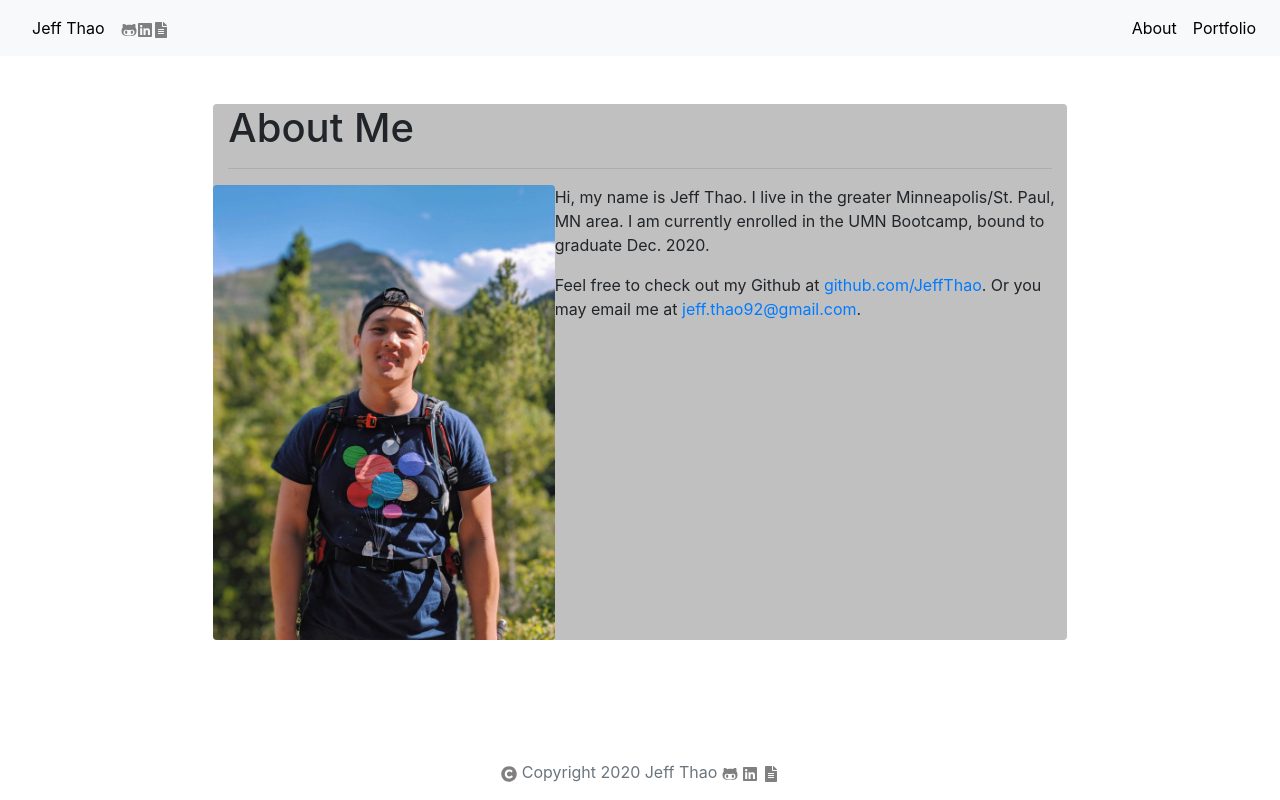
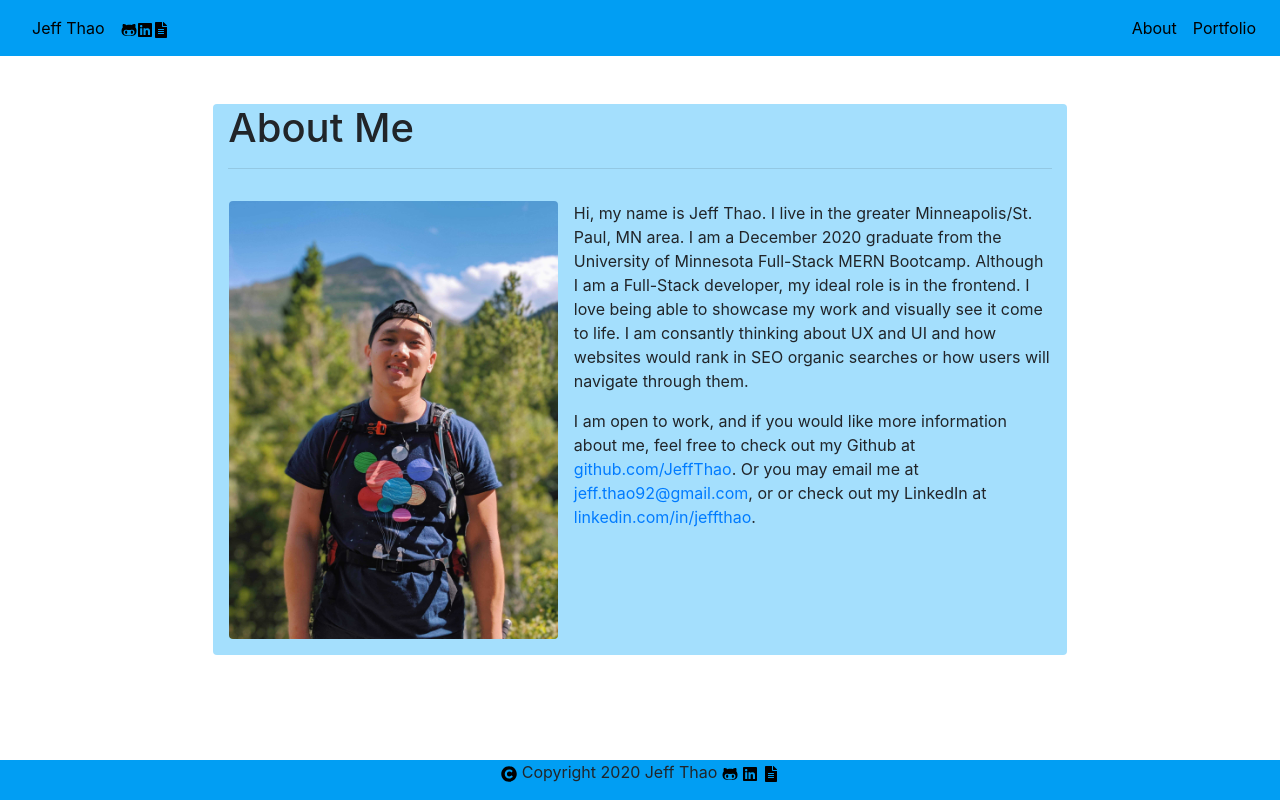
Before and after one commit to JeffThao/professional-portfolio, a React (Create React App) app: page / in a window 1280 px wide. Built offline with nearby package versions, Linux system fonts and the light colour scheme.

Commit message:
Updated about info, navbar, footer, and projects

```diff
--- a/src/components/About/index.js
+++ b/src/components/About/index.js
@@ -3,27 +3,35 @@ import userImg from "./jeff-thao.jpeg";
 
 function About() {
   return (
-    <div className="container rounded col-xs col-sm-8 my-5" style={{ backgroundColor: "silver" }}>
+    <div
+      className="container rounded col-xs col-sm-8 my-5"
+      style={{ backgroundColor: "#A4DFFD" }}
+    >
       <h1>About Me</h1>
       <hr />
       <div className="row">
-        <div className="col-s">
+        <div className="col-s m-3">
           <img
-            className="img rounded float-left img-fluid"
+            className="img rounded float-left img-fluid mr-3"
             src={userImg}
             alt="Jeff Thao"
             style={{ width: "40%" }}
           />
           <p>
             Hi, my name is Jeff Thao. I live in the greater Minneapolis/St.
-            Paul, MN area. I am currently enrolled in the UMN Bootcamp, bound to
-            graduate Dec. 2020.
+            Paul, MN area. I am a December 2020 graduate from the University of
+            Minnesota Full-Stack MERN Bootcamp. Although I am a Full-Stack
+            developer, my ideal role is in the frontend. I love being able to
+            showcase my work and visually see it come to life. I am consantly
+            thinking about UX and UI and how websites would rank in SEO organic
+            searches or how users will navigate through them.
           </p>
           <p>
-            Feel free to check out my Github at{" "}
-  <a href="www.https://github.com/JeffThao"> {" "}github.com/JeffThao</a>.
+            I am open to work, and if you would like more information about me,
+            feel free to check out my Github at{" "}
+            <a href="https://github.com/JeffThao" target="_blank">github.com/JeffThao</a>.
             Or you may email me at {""}
-            <a href="mailto:jeff.thao92@gmail.com">jeff.thao92@gmail.com</a>.
+            <a href="mailto:jeff.thao92@gmail.com">jeff.thao92@gmail.com</a>, or or check out my LinkedIn at{" "}<a class="about-contact" href="https://linkedin.com/in/jeffthao" target="_blank">linkedin.com/in/jeffthao</a>.
           </p>
         </div>
       </div>
--- a/src/components/Footer/index.js
+++ b/src/components/Footer/index.js
@@ -3,24 +3,24 @@ import { FaGithubAlt, FaLinkedin, FaFileAlt, FaCopyright } from 'react-icons/fa'
 
 function Footer() {
   return (
-    <div className="container-fluid fixed-bottom" style={{ backgroundColor: "white" }}>
+    <div className="container-fluid fixed-bottom" style={{ backgroundColor: "#019EF3" }}>
       <footer className="footer" >
-        <p className="text-center text-muted">
-          <FaCopyright style={{fill:'grey'}} />
+        <p className="text-center">
+          <FaCopyright style={{fill:'black'}} />
           {" "}
           Copyright 2020 Jeff Thao {" "}
           <a href="https://github.com/JeffThao" target="_blank" rel="noreferrer" title="Github">
-          <FaGithubAlt style={{fill:'grey'}}/>
+          <FaGithubAlt style={{fill:'black'}}/>
           </a>
           {" "}
           <a href="https://www.linkedin.com/in/jeffthao/" target="_blank" rel="noreferrer" title="Linkedin">
-          <FaLinkedin style={{fill:'grey'}} />
+          <FaLinkedin style={{fill:'black'}} />
           </a>
           {" "}
           <a
             href="https://docs.google.com/document/d/12tpNtMYP7WrWKGt5vjewkLY6fyWEhzJ_2RF5LybiFzs/edit?usp=sharing"
             target="_blank" rel="noreferrer" title="Resume">
-            <FaFileAlt style={{fill:'grey'}} />
+            <FaFileAlt style={{fill:'black'}} />
           </a>
         </p>
       </footer>
--- a/src/components/Navbar/index.js
+++ b/src/components/Navbar/index.js
@@ -7,19 +7,19 @@ function Nav() {
   const location = useLocation();
 
   return (
-    <nav className="navbar navbar-expand-lg navbar-light bg-light">
+    <nav className="navbar navbar-expand-lg " style={{backgroundColor: "#019EF3"}}>
       <Link to="/" className={location.pathname === "/" ? "nav-link " : "nav-link"} style={{color:'black'}}>
           Jeff Thao
         </Link>
     <a href="https://github.com/JeffThao" target="_blank" rel="noreferrer" title="Github">
-      <FaGithubAlt style={{fill:'grey'}}/>
+      <FaGithubAlt style={{fill:'black'}}/>
     </a>
     <a href="https://www.linkedin.com/in/jeffthao/" target="_blank" rel="noreferrer" title="Linkedin">
-      <FaLinkedin style={{fill:'grey'}} />
+      <FaLinkedin style={{fill:'black'}} />
     </a>
     <a href="https://docs.google.com/document/d/12tpNtMYP7WrWKGt5vjewkLY6fyWEhzJ_2RF5LybiFzs/edit?usp=sharing"
       target="_blank" rel="noreferrer" title="Resume">
-        <FaFileAlt style={{fill:'grey'}} />
+        <FaFileAlt style={{fill:'black'}} />
       </a>
     <button className="navbar-toggler" type="button" data-toggle="collapse" data-target="#navbarNavAltMarkup"
       aria-controls="navbarNavAltMarkup" aria-expanded="false" aria-label="Toggle navigation">
@@ -30,11 +30,9 @@ function Nav() {
       <Link to="/" className={location.pathname === "/" ? "nav-link " : "nav-link"} style={{color:'black'}}>
       About
         </Link>
-        {/* <a className="nav-link" href="/">About <span className="sr-only"></span></a> */}
         <Link to="/project" className={location.pathname === "/project" ? "nav-link " : "nav-link"} style={{color:'black'}}>
         Portfolio
         </Link>
-        {/* <a className="nav-link" href="/project">Portfolio</a> */}
       </div>
     </div>
   </nav>
--- a/src/components/Project/index.js
+++ b/src/components/Project/index.js
@@ -5,14 +5,18 @@ import passGenerator from "../../images/password-gen.jpg";
 import readmeGen from "../../images/readme-gen.png";
 import dailyPlanner from "../../images/daily-planner.jpeg";
 import eatDaBurger from "../../images/eat-da-burger.png";
+import LocalUP from "../../images/localup-homepage.png";
 
 function Project() {
   return (
-    <div className="container rounded col-xs col-sm-8 my-5" style={{ backgroundColor: "silver" }}>
+    <div
+      className="container rounded col-xs col-sm-8 my-5"
+      style={{ backgroundColor: "#A4DFFD" }}
+    >
       <h1>Portfolio</h1>
       <hr />
-      <div className="row">
-        <div className="col-md-4">
+      <div className="row justify-content-center">
+        <div className="col-md-4 m-3">
           <div className="card text-center">
             <a
               href="https://coryjquirk.github.io/whats-cookin/"
@@ -34,14 +38,14 @@ function Project() {
               >
                 <h5 className="card-title">What's Cooking?</h5>
               </a>
-              <p className="card-text"></p>
+              <p className="card-text">Have ingredients but don't know what to do with them? Just search what ingredients you have, up to 2 ingredients, and it'll give you a list of dishes you can make with those ingredients.</p>
             </div>
           </div>
         </div>
-        <div className="col-md-4">
+        <div className="col-md-4 m-3">
           <div className="card text-center">
             <a
-              href="https://github.com/samergain/Santas_Bag"
+              href="https://santas-bag.herokuapp.com/"
               target="_blank"
               rel="noreferrer"
             >
@@ -53,14 +57,44 @@ function Project() {
               />
             </a>
             <div className="card-body">
-              <a href="https://github.com/samergain/Santas_Bag" target="_blank" rel="noreferrer">
+              <a
+                href="https://github.com/samergain/Santas_Bag"
+                target="_blank"
+                rel="noreferrer"
+              >
                 <h5 className="card-title">Santa's Bag</h5>
+              </a>
+              <p className="card-text">Ever wonder how you’re going to keep track of the list of gifts to give to your family and friends? With Santa’s bag, we make it easy by keeping track for you. You can search for Amazon.com gifts and save them right here, on the website.</p>
+            </div>
+          </div>
+        </div>
+        {/*  */}
+        <div className="col-md-4 m-3">
+          <div className="card text-center">
+            <a
+              href="https://github.com/meenaambalam/local-up"
+              target="_blank"
+              rel="noreferrer"
+            >
+              <img
+                src={LocalUP}
+                className="img-fluid"
+                style={{ width: "18rem" }}
+                alt="LocalUP"
+              />
+            </a>
+            <div className="card-body">
+              <a href="localup.herokuapp.com/" target="_blank" rel="noreferrer">
+                <h5 className="card-title">LocalUP</h5>
               </a>
               <p className="card-text"></p>
             </div>
           </div>
         </div>
-        <div className="col-md-4">
+
+        {/*  */}
+
+        <div className="col-md-4 m-3">
           <div className="card text-center">
             <a
               href="https://jeffthao.github.io/password-generator/"
@@ -77,7 +111,8 @@ function Project() {
             <div className="card-body">
               <a
                 href="https://jeffthao.github.io/password-generator/"
-                target="_blank" rel="noreferrer"
+                target="_blank"
+                rel="noreferrer"
               >
                 <h5 className="card-title">Password Generator</h5>
               </a>
@@ -85,9 +120,13 @@ function Project() {
             </div>
           </div>
         </div>
-        <div className="col-md-4">
+        <div className="col-md-4 m-3">
           <div className="card text-center">
-            <a href="https://jeffthao.github.io/daily-planner/" target="_blank" rel="noreferrer">
+            <a
+              href="https://jeffthao.github.io/daily-planner/"
+              target="_blank"
+              rel="noreferrer"
+            >
               <img
                 src={dailyPlanner}
                 className="img-fluid"
@@ -98,7 +137,8 @@ function Project() {
             <div className="card-body">
               <a
                 href="https://jeffthao.github.io/daily-planner/"
-                target="_blank" rel="noreferrer"
+                target="_blank"
+                rel="noreferrer"
               >
                 <h5 className="card-title">Daily Planner</h5>
               </a>
@@ -106,20 +146,25 @@ function Project() {
             </div>
           </div>
         </div>
-        <div className="col-md-4">
+        <div className="col-md-4 m-3">
           <div className="card text-center">
-            <a href="https://young-atoll-75451.herokuapp.com/" target="_blank" rel="noreferrer">
-            </a>
+            <a
+              href="https://young-atoll-75451.herokuapp.com/"
+              target="_blank"
+              rel="noreferrer"
+            >
             <img
               src={eatDaBurger}
               className="img-fluid"
               style={{ width: "18rem" }}
               alt="Eat Da Burger"
             />
+            </a>
             <div className="card-body">
               <a
                 href="https://young-atoll-75451.herokuapp.com/"
-                target="_blank" rel="noreferrer"
+                target="_blank"
+                rel="noreferrer"
               >
                 <h5 className="card-title">Eat Da Burger!</h5>
               </a>
@@ -127,11 +172,12 @@ function Project() {
             </div>
           </div>
         </div>
-        <div className="col-md-4">
+        <div className="col-md-4 m-3">
           <div className="card text-center">
             <a
               href="https://github.com/JeffThao/readme-generator"
-              target="_blank" rel="noreferrer"
+              target="_blank"
+              rel="noreferrer"
             >
               <img
                 src={readmeGen}
@@ -143,7 +189,8 @@ function Project() {
             <div className="card-body">
               <a
                 href="https://github.com/JeffThao/readme-generator"
-                target="_blank" rel="noreferrer"
+                target="_blank"
+                rel="noreferrer"
               >
                 <h5 className="card-title">Readme Generator</h5>
               </a>
```
Lines whose indentation alone changed are shown as unchanged.
